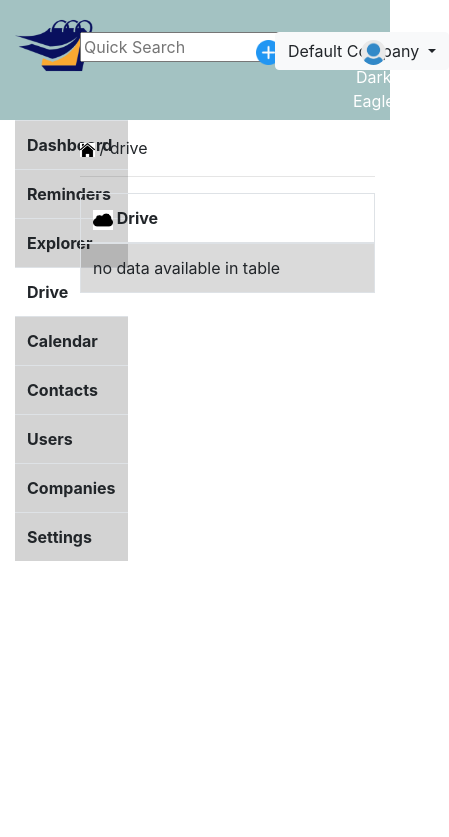
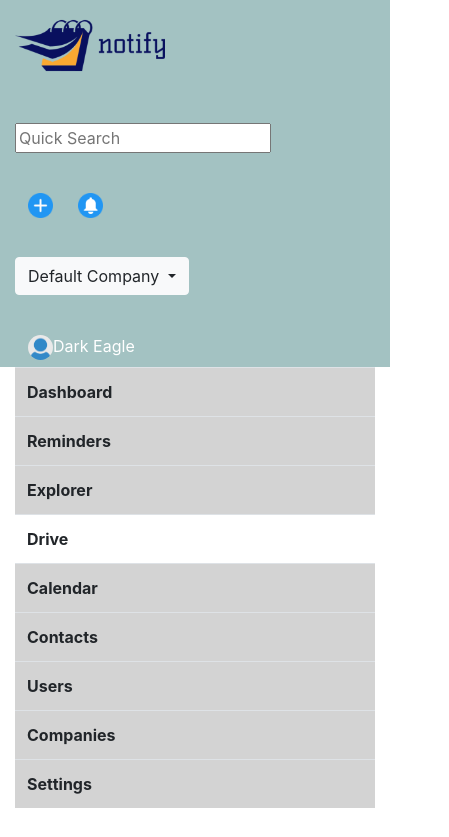
Before and after one commit to savaliyadeep/expiryremainder, a plain HTML site: page drive.html in a window 390 px wide. Shown: the top 837 px of the page, 449 px wide, since content can reach past the window. Drawn offline with nearby package versions, Linux system fonts and the light colour scheme.

Commit message:
Update drive.html

```diff
--- a/drive.html
+++ b/drive.html
@@ -12,15 +12,15 @@
   <body>
     <div class="container-fluid">
       <div class="row" style="background-color: #a3c2c2;">
-        <div class="col-2">
-          <a href="index.html"><img src="image/logo.jpg" width="150px"></a>
+        <div class="col-md-2">
+          <a href="dashboard.html"><img src="image/logo.jpg" width="150px"></a>
         </div>
-        <div class="col-2">
+        <div class="col-md-2">
           <form style="padding-top: 2rem;">
             <input type="text" placeholder="Quick Search">
           </form>
         </div>
-        <div class="col-3"></div>
+        <div class="col-md-3"></div>
         <div id="myModal" class="modal fade right">
             <div class="modal-dialog" align="center">
               <div class="modal-content">
@@ -35,13 +35,13 @@
               </div>
             </div>
           </div>
-        <div class="col-1" style="padding-top: 2rem;">
+        <div class="col-md-1" style="padding-top: 2rem;">
           <div class="btn-group" role="group" aria-label="Basic example">
             <button type="button" class="btn" onclick="location.href='rem.html'"><img src="image/plus.png" width="25px" data-toggle="tooltip" data-placement="bottom" title="New Reminder"></button>
             <button type="button" class="btn" data-toggle="modal" data-target="#myModal"><img src="image/bell_icon.png" width="25px" data-toggle="tooltip" data-placement="bottom" title="Show Notification"></button>
           </div>
         </div>
-        <div class="col-2" style="padding-top: 2rem;">
+        <div class="col-md-2" style="padding-top: 2rem;">
             <div class="dropdown">
               <a class="btn btn-light dropdown-toggle" href="#" role="button" id="dropdownMenuLink" data-toggle="dropdown" aria-haspopup="true" aria-expanded="false">
                 Default Company
@@ -217,7 +217,7 @@
               </div>
             </div>
           </div>
-        <div class="col-2" style="padding-top: 2rem;">
+        <div class="col-md-2" style="padding-top: 2rem;">
           <div class="dropdown">
             <button type="button" class="btn" style="color: white;" id="dropdownMenuButton" data-toggle="dropdown" aria-haspopup="true" aria-expanded="false">
               <img class="rounded-circle" src="image/icon-user-default.png" width="25px">Dark Eagle
@@ -233,7 +233,7 @@
         </div>
       </div>
       <div class="row">
-        <div class="col-2">
+        <div class="col-md-2">
           <table class="table table-hover" style="background-color:lightgray;">
               <tr onclick="location.href='dashboard.html'">
                 <th>Dashboard</th>
@@ -264,9 +264,9 @@
               </tr>
           </table>
         </div>
-        <div class="col">
+        <div class="col-md">
           <div class="row" style="padding-top:1em;">
-            <div class="col">
+            <div class="col-md">
               <img src="image/home.png" width="15px"> / drive
             </div>
           </div><hr>
```
